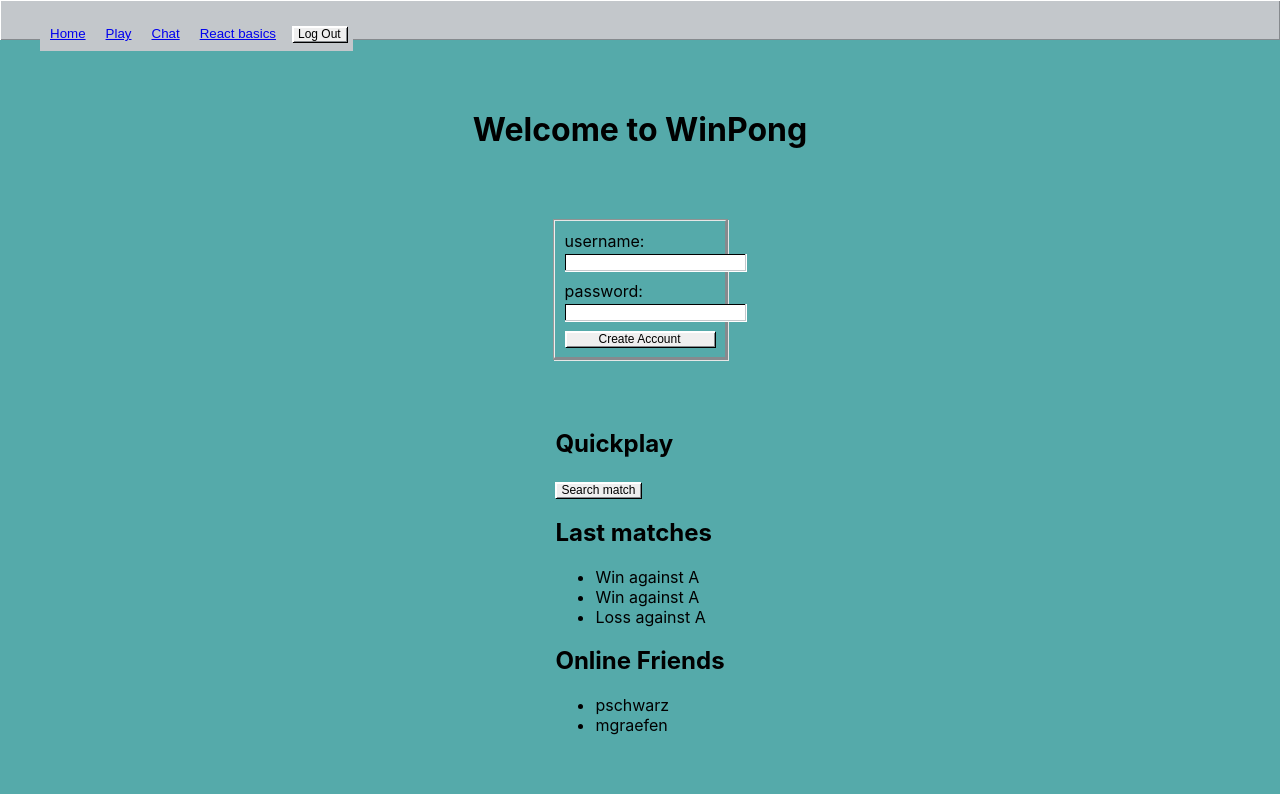
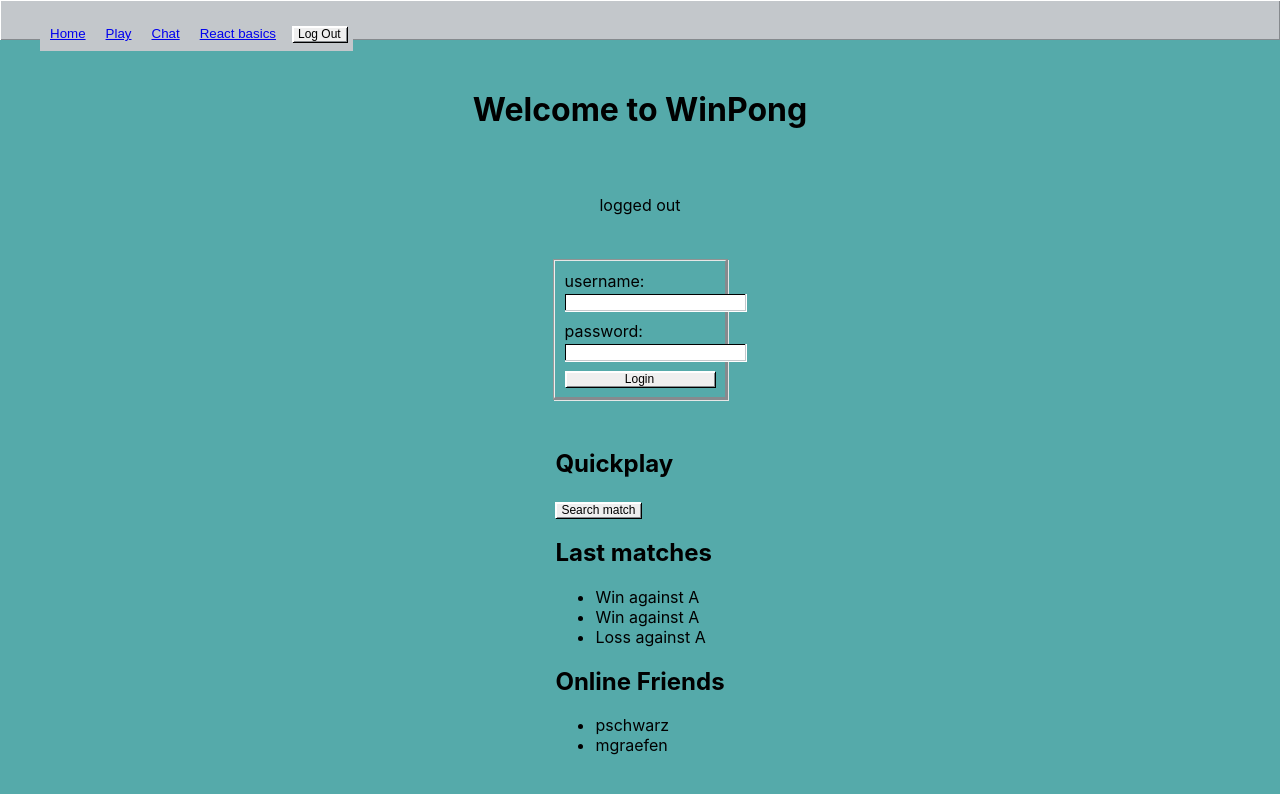
Before and after one commit to philippschwarzmueller/transcendence, a React (Create React App) app in the folder frontend/: page /home in a window 1280 px wide. Shown: the top 794 px of the page. Built offline with nearby package versions, Linux system fonts and the light colour scheme.

Commit message:
add exemplary login that is saved in state

```diff
--- a/frontend/src/routes/Home.tsx
+++ b/frontend/src/routes/Home.tsx
@@ -1,4 +1,5 @@
 import React from "react";
+import { useState } from "react";
 import Button from "../components/button";
 import Form from "../components/form";
 import Input from "../components/input";
@@ -10,7 +11,36 @@ const lastMatches: string[] = [
 ];
 const onlineFriends: string[] = ["pschwarz", "mgraefen"];
 
+export interface fielddata {
+  username: string | null;
+  password: string | null;
+}
+
 const Home: React.FC = () => {
+  let [input, setInput] = React.useState<fielddata>({
+    username: "",
+    password: "",
+  } as fielddata);
+  function inputHandler(event: React.ChangeEvent<HTMLInputElement>) {
+    if (event.target.id === "username") {
+      setInput({ ...input, username: event.target.value });
+    } else if (event.target.id === "password") {
+      setInput({ ...input, password: event.target.value });
+    }
+  }
+  let [user, setUser] = useState(null);
+  function handleSubmit(event: React.MouseEvent) {
+    console.log(input);
+    fetch("http://localhost:4000/auth/login", {
+      method: "POST",
+      headers: { "Content-Type": "application/json" },
+      body: JSON.stringify(input),
+    })
+      .then((res) => res.text())
+      .then((txt) => JSON.parse(txt))
+      .then((obj) => setUser(obj));
+    event.preventDefault();
+  }
   return (
     <>
       <div
@@ -24,10 +54,25 @@ const Home: React.FC = () => {
         }}
       >
         <h1>Welcome to WinPong</h1>
+        {user ? <p>logged in</p> : <p>logged out</p>}
         <Form>
-          <Input label="username" type="text"></Input>
-          <Input label="password" type="password"></Input>
-          <Button>Create Account</Button>
+          <Input
+            label="username"
+            type="text"
+            onChange={(event: React.ChangeEvent<HTMLInputElement>) =>
+              inputHandler(event)
+            }
+          ></Input>
+          <Input
+            label="password"
+            type="password"
+            onChange={(event: React.ChangeEvent<HTMLInputElement>) =>
+              inputHandler(event)
+            }
+          ></Input>
+          <Button onClick={(event: React.MouseEvent) => handleSubmit(event)}>
+            Login
+          </Button>
         </Form>
         <div>
           <div>
```
